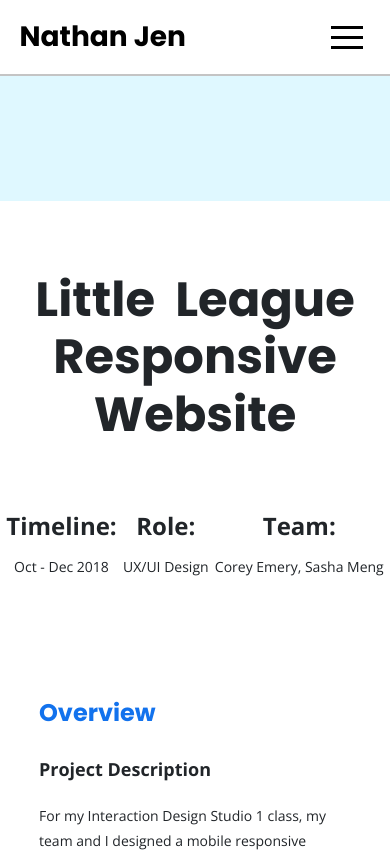
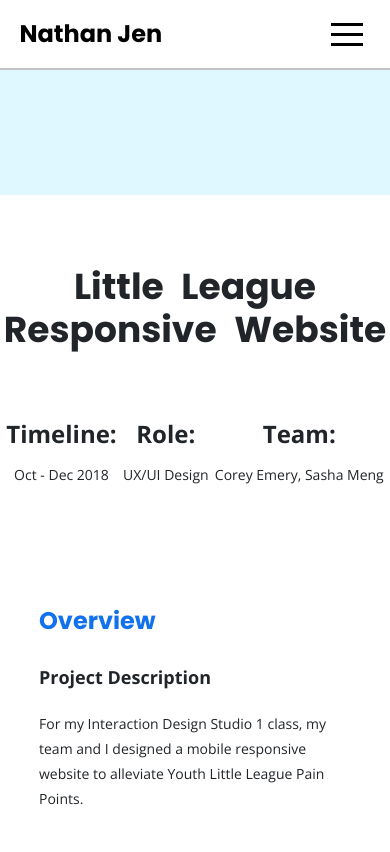
Before and after one commit to NathanJen/portfolio, a React (Create React App) app: page /work/little-league in a window 390 px wide. Shown: the top 852 px of the page. Built offline with nearby package versions, Linux system fonts and the light colour scheme.

Commit message:
made text font a little smaller

```diff
--- a/src/components/Header/Header.module.scss
+++ b/src/components/Header/Header.module.scss
@@ -6,7 +6,7 @@
   padding: 15px 0;
 
   @media screen and (max-width: 800px) {
-    padding: 10px 0;
+    padding: 7px 0;
   }
 
   nav {
@@ -25,13 +25,13 @@
 .logo {
   font-style: normal;
   font-weight: bold;
-  font-size: 36px;
+  font-size: 28px;
   line-height: 54px;
   margin-left: 5%;
   margin-bottom: 0;
 
   @media screen and (max-width: 800px) {
-    font-size: 28px;
+    font-size: 24px;
   }
 }
 
--- a/src/components/HomePage/HomePage.module.scss
+++ b/src/components/HomePage/HomePage.module.scss
@@ -38,12 +38,12 @@
   h1 {
     font-style: normal;
     font-weight: bold;
-    font-size: 48px;
+    font-size: 36px;
     color: #1D90FF;
     margin-bottom: 30px;
 
     @media screen and (max-width: 865px) {
-      font-size: 36px;
+      font-size: 28px;
     }
 
     @media screen and (max-width: 650px) {
@@ -92,12 +92,12 @@
   h2 {
     font-style: normal;
     font-weight: bold;
-    font-size: 40px;
+    font-size: 28px;
     line-height: 59px;
     margin-bottom: 50px;
 
     @media screen and (max-width: 800px) {
-      font-size: 28px;
+      font-size: 24px;
       margin-bottom: 30px;
     }
   }
--- a/src/components/Projects/ProjectIntro.js
+++ b/src/components/Projects/ProjectIntro.js
@@ -1,54 +1,56 @@
 import React from 'react'
-
-const styles = {
-  // heroImg: {
-  //   width: '100%',
-  // },
-  img: {
-    width: '100%',
-  },
-  name: {
-    marginTop: '70px',
-    fontSize: '48px',
-    fontWeight: 'bold',
-    textAlign: 'center',
-    wordSpacing: '10px'
-  },
-  row: {
-    marginTop: '70px',
-    display: 'flex',
-    justifyContent: 'space-evenly'
-  },
-  informationContainer: {
-    textAlign: 'center'
-  },
-  informationTitle: {
-    fontSize: '24px',
-    fontWeight: 'bold'
-  }
-}
+import styled from 'styled-components'
 
 export default function ProjectIntro ({ image, name, timeline, role, team }) {
   return (
     <React.Fragment>
-      {/* <div style={styles.heroImg}> */}
-        <img style={styles.img} src={image} alt="Project hero" />
-      {/* </div> */}
-      <h1 style={styles.name}>{name}</h1>
-      <div style={styles.row}>
-        <div style={styles.informationContainer}>
-          <p style={styles.informationTitle}>Timeline:</p>
+      <HeroImg src={image} alt="Project hero" />
+      <Name>{name}</Name>
+      <Row>
+        <InformationContainer>
+          <Title>Timeline:</Title>
           <p>{timeline}</p>
-        </div>
-        <div style={styles.informationContainer}>
-          <p style={styles.informationTitle}>Role:</p>
+        </InformationContainer>
+        <InformationContainer>
+          <Title>Role:</Title>
           <p>{role}</p>
-        </div>
-        <div style={styles.informationContainer}>
-          <p style={styles.informationTitle}>Team:</p>
+        </InformationContainer>
+        <InformationContainer>
+          <Title>Team:</Title>
           <p>{team}</p>
-        </div>
-      </div>
+        </InformationContainer>
+      </Row>
     </React.Fragment>
   )
 }
+
+const HeroImg = styled.img`
+  width: 100%;
+`
+
+const Name = styled.h1`
+  margin-top: 70px;
+  font-size: 48px;
+  font-weight: bold;
+  text-align: center;
+  word-spacing: 10px;
+
+  @media screen and (max-width: 800px) {
+    font-size: 36px;
+  }
+`
+
+const Row = styled.div`
+  margin-top: 70px;
+  display: flex;
+  justify-content: space-evenly;
+`
+
+const InformationContainer = styled.div`
+  text-align: center;
+`
+
+const Title = styled.p`
+  font-size: 24px;
+  font-weight: bold;
+`
```
